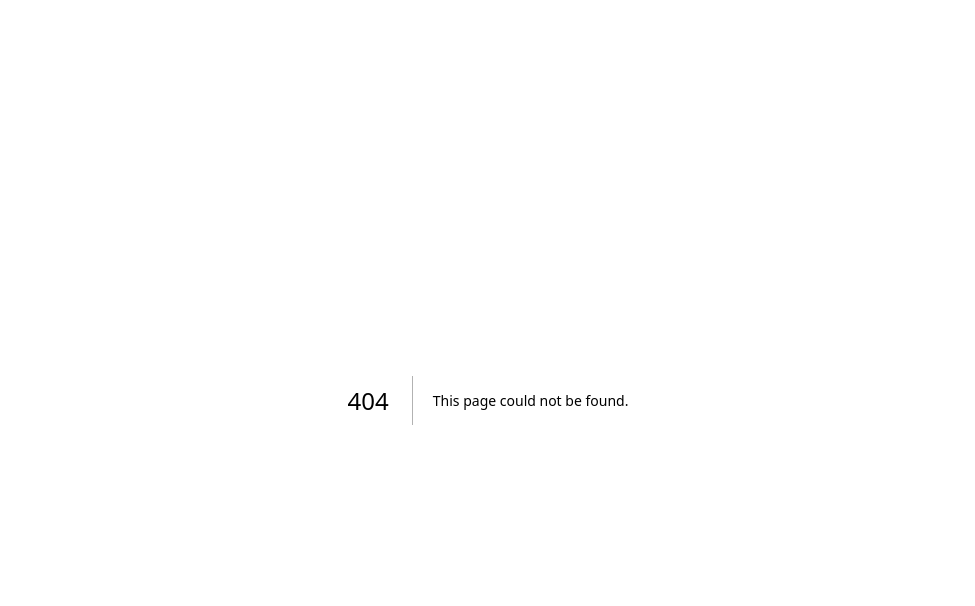
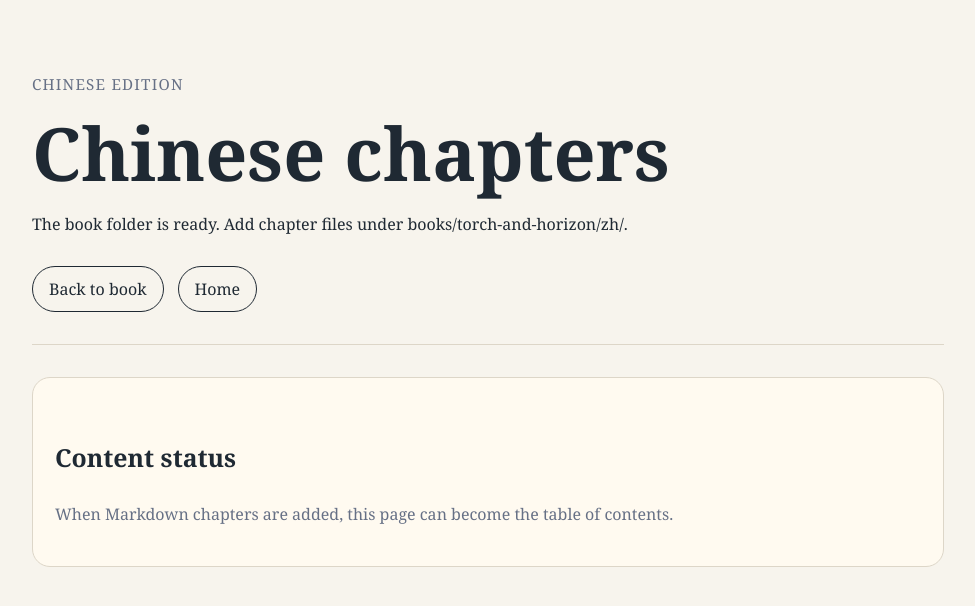
Before and after one commit to simon947161/climateos-book, a Next.js app: page /books/torch-and-horizon/zh in a window 1280 px wide. Before the commit this address had no page. Shown: the top 606 px of the page, without its empty margins (152-1127 px from the left). Built offline with nearby package versions, Linux system fonts and the light colour scheme.

Commit message:
Add Chinese chapters page

```diff
--- /dev/null
+++ b/app/books/torch-and-horizon/zh/page.tsx
@@ -0,0 +1,19 @@
+export default function ChineseChaptersPage() {
+  return (
+    <main className="page">
+      <section className="hero">
+        <p className="kicker">Chinese Edition</p>
+        <h1>Chinese chapters</h1>
+        <p>The book folder is ready. Add chapter files under books/torch-and-horizon/zh/.</p>
+        <div className="nav">
+          <a className="button" href="/books/torch-and-horizon">Back to book</a>
+          <a className="button" href="/">Home</a>
+        </div>
+      </section>
+      <section className="card">
+        <h2>Content status</h2>
+        <p className="muted">When Markdown chapters are added, this page can become the table of contents.</p>
+      </section>
+    </main>
+  );
+}
```
